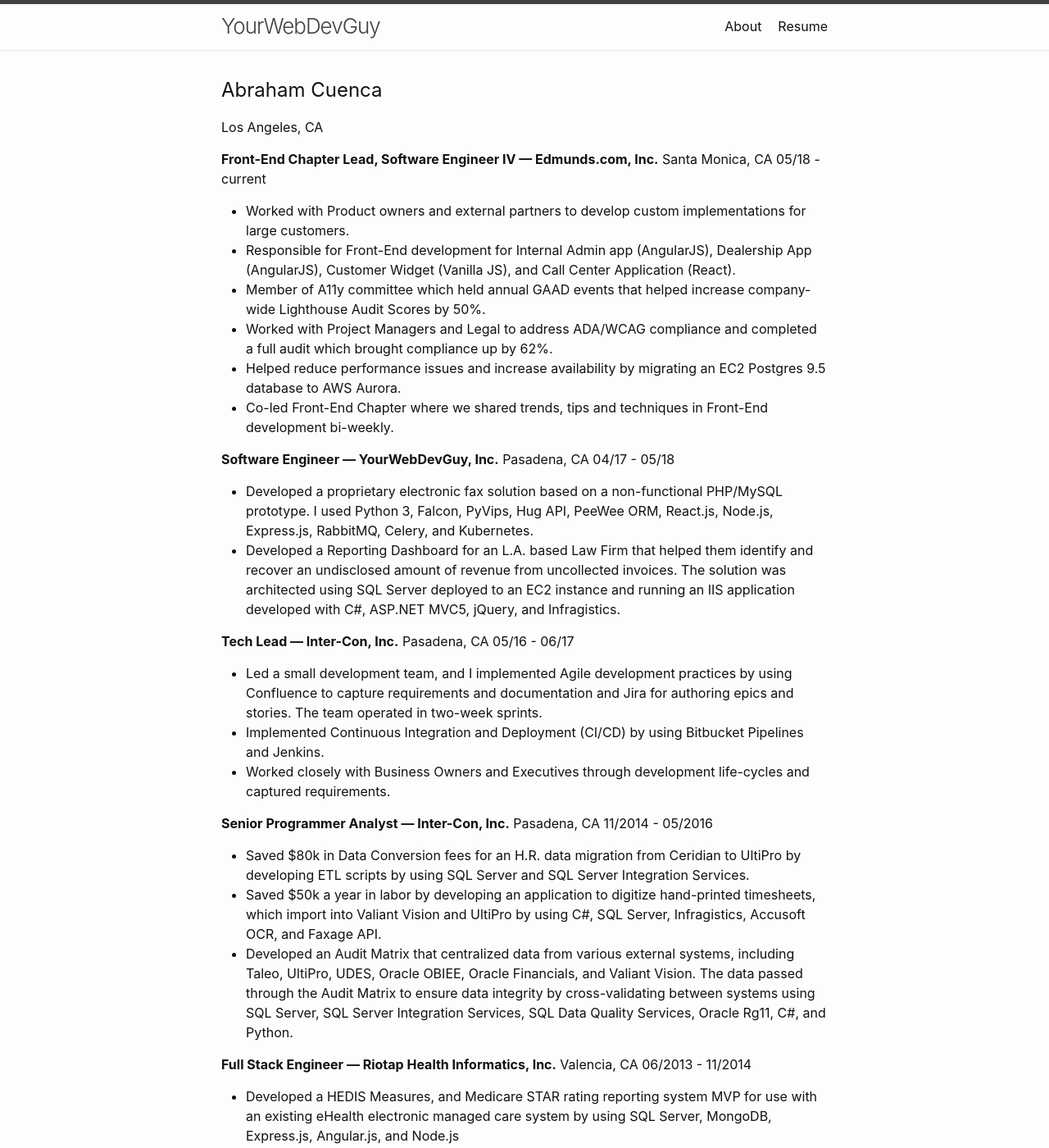
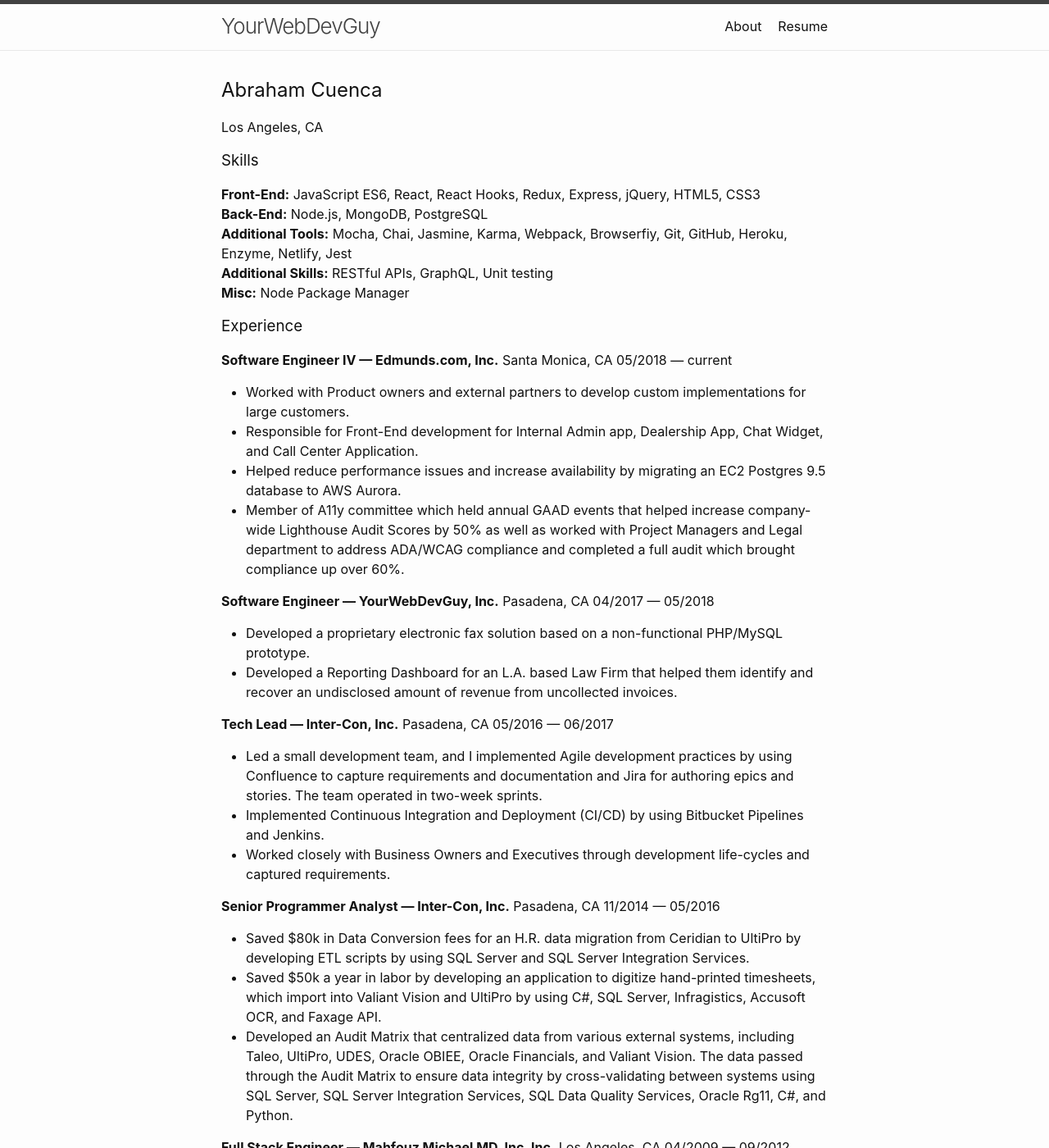
Before and after one commit to YourWebDevGuy/YourWebDevGuy.github.io, a Jekyll site: the page built from resume.markdown, in a window 1280 px wide and 1400 px high. Shown: the whole window at 82% size. Built offline with Jekyll 4.4.1, drawn with Linux system fonts in a browser that asks for light colours; some of the changed text lies outside the part shown.

Commit message:
Update resume

```diff
--- a/resume.markdown
+++ b/resume.markdown
@@ -6,76 +6,55 @@ permalink: /resume/
 # Abraham Cuenca
 Los Angeles, CA
 
-**Front-End  Chapter Lead, Software Engineer IV &mdash; Edmunds.com, Inc.** Santa Monica, CA 05/18 - current
+### Skills
+**Front-End:** JavaScript ES6, React, React Hooks, Redux, Express, jQuery, HTML5, CSS3<br/>
+**Back-End:** Node.js, MongoDB, PostgreSQL<br/>
+**Additional Tools:** Mocha, Chai, Jasmine, Karma, Webpack, Browserfiy, Git, GitHub, Heroku, Enzyme, Netlify, Jest<br/>
+**Additional Skills:** RESTful APIs, GraphQL, Unit testing<br/>
+**Misc:** Node Package Manager<br/>
+
+### Experience
+**Software Engineer IV &mdash; Edmunds.com, Inc.** Santa Monica, CA 05/2018 &mdash; current
 
 * Worked with Product owners and external partners to develop custom implementations for large customers.
-* Responsible for Front-End development for Internal Admin app (AngularJS), Dealership App (AngularJS), Customer Widget (Vanilla JS), and Call Center Application (React).
-* Member of A11y committee which held annual GAAD events that helped increase company-wide Lighthouse Audit Scores by 50%.
-* Worked with Project Managers and Legal to address ADA/WCAG compliance and completed a full audit which brought compliance up by 62%.
+* Responsible for Front-End development for Internal Admin app, Dealership App, Chat Widget, and Call Center Application.
 * Helped reduce performance issues and increase availability by migrating an EC2 Postgres 9.5 database to AWS Aurora.
-* Co-led Front-End Chapter where we shared trends, tips and techniques in Front-End development bi-weekly.
+* Member of A11y committee which held annual GAAD events that helped increase company-wide Lighthouse Audit Scores by 50% as well as
+worked with Project Managers and Legal department to address ADA/WCAG compliance and completed a full audit which brought compliance up over 60%.
 
-**Software Engineer &mdash; YourWebDevGuy, Inc.** Pasadena, CA 04/17 - 05/18
-* Developed a proprietary electronic fax solution based on a non-functional PHP/MySQL prototype. I used Python 3, Falcon, PyVips, Hug API, PeeWee ORM, React.js, Node.js, Express.js, RabbitMQ, Celery, and Kubernetes.
-* Developed a Reporting Dashboard for an L.A. based Law Firm that helped them identify and recover an undisclosed amount of revenue from uncollected invoices. The solution was architected using SQL Server deployed to an EC2 instance and running an IIS application developed with C#, ASP.NET MVC5, jQuery, and Infragistics.
+**Software Engineer &mdash; YourWebDevGuy, Inc.** Pasadena, CA 04/2017 &mdash; 05/2018
+* Developed a proprietary electronic fax solution based on a non-functional PHP/MySQL prototype.
+* Developed a Reporting Dashboard for an L.A. based Law Firm that helped them identify and recover an undisclosed amount of revenue from uncollected invoices.
 
-**Tech Lead &mdash; Inter-Con, Inc.** Pasadena, CA 05/16 - 06/17
+**Tech Lead &mdash; Inter-Con, Inc.** Pasadena, CA 05/2016 &mdash; 06/2017
 
 * Led a small development team, and I implemented Agile development practices by using Confluence to capture requirements and documentation and Jira for authoring epics and stories. The team operated in two-week sprints.
 * Implemented Continuous Integration and Deployment (CI/CD) by using Bitbucket Pipelines and Jenkins.
 * Worked closely with Business Owners and Executives through development life-cycles and captured requirements.
 
-**Senior Programmer Analyst &mdash; Inter-Con, Inc.** Pasadena, CA 11/2014 - 05/2016
+**Senior Programmer Analyst &mdash; Inter-Con, Inc.** Pasadena, CA 11/2014 &mdash; 05/2016
 
 * Saved $80k in Data Conversion fees for an H.R. data migration from Ceridian to UltiPro by developing ETL scripts by using SQL Server and SQL Server Integration Services.
 * Saved $50k a year in labor by developing an application to digitize hand-printed timesheets, which import into Valiant Vision and UltiPro by using C#, SQL Server, Infragistics, Accusoft OCR, and Faxage API.
 * Developed an Audit Matrix that centralized data from various external systems, including Taleo, UltiPro, UDES, Oracle OBIEE, Oracle Financials, and Valiant Vision. The data passed through the Audit Matrix to ensure data integrity by cross-validating between systems using SQL Server, SQL Server Integration Services, SQL Data Quality Services, Oracle Rg11, C#, and Python.
 
-**Full Stack Engineer &mdash; Riotap Health Informatics, Inc.** Valencia, CA 06/2013 - 11/2014
-
-* Developed a HEDIS Measures, and Medicare STAR rating reporting system MVP for use with an existing eHealth electronic managed care system by using SQL Server, MongoDB, Express.js, Angular.js, and Node.js
-* Developed eHealth File utilities in C# to help convert between different filetypes for MSO Capitation data as well as parse EDI X12 files for data extraction.
-
-**Full Stack Engineer &mdash; Mahfouz Michael MD, Inc. Inc.** Los Angeles, CA 04/2009 - 09/2012
+**Full Stack Engineer &mdash; Mahfouz Michael MD, Inc. Inc.** Los Angeles, CA 04/2009 &mdash; 09/2012
 
 * Saved $815k in labor costs by helping eliminate paper forms for an in-house inbound call center by developing a call center application using MySQL, PHP, and the Codeigniter framework.
 * Developed a custom interface from Sage Intergy to Medinformatix for maintaining electronic medical records.
 * Developed an internal employee portal by using ASP.NET for SharePoint master page applications.
 
-**Full Stack Engineer &mdash; TeleServ, Inc.** Downey, CA 06/2013 - 11/2014
+**Freelance Web Developer &mdash; Cuenca Studios** Los Angeles, CA
 
-* Architected a debt consolidation CRM system used by a call center and migrated a legacy Visual FoxPro 9 codebase to C# and SQL Server.
-* Developed a support ticketing system into the call center app by utilizing the KX-TDE C# SDK for the Panasonic KX-TD816 Digital Phone System.
-
-**Freelance Web Developer &mdash; Cuenca Studios** Los Angeles, CA 06/2002 - 04/2009
-
-* Worked with more than 37 companies over 11 years, providing web development services. Companies ranged from small mom-and-pop shops to more recognizable names like Yakult, Redbull, Panda Express, and Dr. Pepper. Most of the development was in PHP using WordPress, Coppermine, Codeigniter, Drupal, Symfony, Moodle, CakePHP, Magento, or OsCommerce. I also built one site with ColdFusion and a few sites with ASP.net. The work with Dr. Pepper was a Tapper clone built with Flash and ActionScript, and the Panda Express project was for the Kobari Beef Facebook Application using FBML.
+* Worked with more than 40 companies raning from smaller ogranizations to larger ones including Yakult, Redbull and Panda Express providing web development services.
 
 ### EDUCATION
 
-* **Thinkful, 2017.**
+* **Thinkful**
 <br/>Engineering Immersion Program (Full-Stack, MERN)
-
-* **Los Angeles Trade-Tech, Los Angeles, CA, 2009.**
+* **Los Angeles Trade-Tech, Los Angeles, CA**
 <br/>Computer Programming (Java, JavaScript, Visual Basic)
-
-* **ITT-Tech, West Covina, CA, 2004.**
+* **ITT-Tech, West Covina, CA.**
 <br/> Computer Networking Systems
-
-* **Citrus College, Azusa, CA,  2003.**
+* **Citrus College, Azusa, CA.**
 <br/> Computer Graphics and World Wide Web Design
-
-### ACTIVITY & AWARDS
-* Won third place out of 20 teams in a hackathon at Edmunds Disrupt 2019 by working with two colleagues to
-develop a chrome extension used for advanced debugging of internal applications.
-* Received a Certificate of Recognition from the California State Assembly for my contributions to a Non-Profit
-Organization where I developed its website as well as managed and lead Search Engine Optimization, Search Engine Marketing and Social Media Marketing efforts.
-* Helped non-profit organizations build a web presence by providing pro-bono work through the Taproot Foundation.
-* Won a trip to the Flash Gaming Summit 2010 in San Francisco, CA by submitting a Flash game to MochiMedia
-
-### HOBBIES
-* PC Gamer
-* SoundCloud Musician
-* Freelance Photographer
-* Software Engineering Mentor
-* Pro-Bono Web Developer
```
